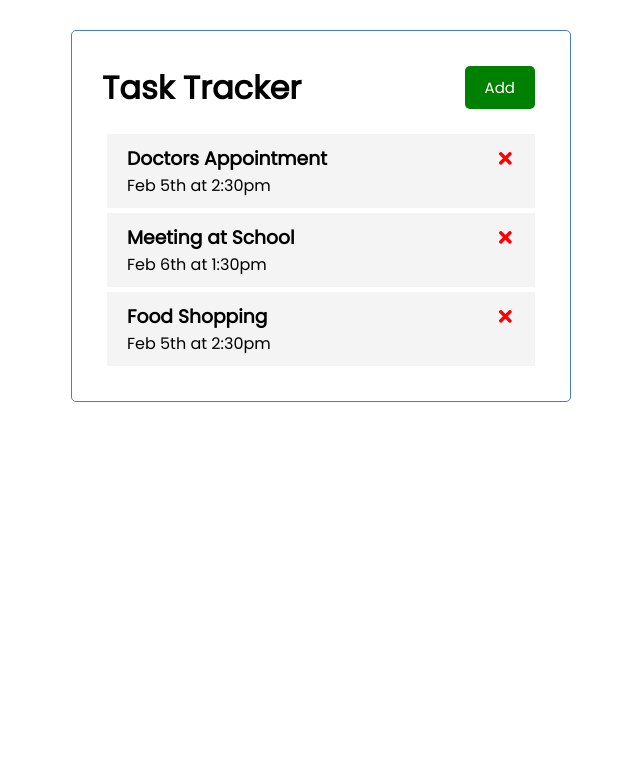
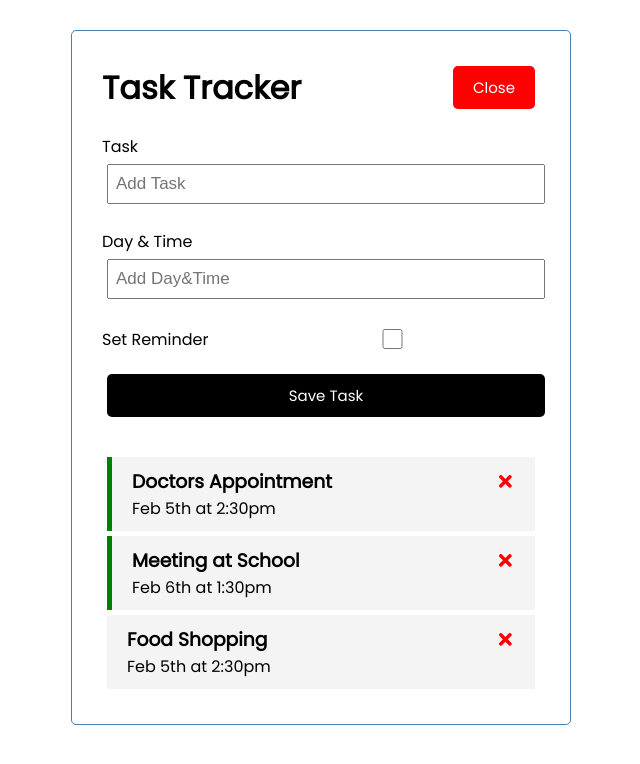
Before and after one commit to Abdelmuttalib/ReactJS-WebApps, a React (Create React App) app in the folder react-task-tracker/: page / in a window 1280 px wide. Both pictures are taken after a click on the button "Add". Shown: the top 764 px of the page, without its empty margins (319-959 px from the left). Built offline with nearby package versions, Linux system fonts and the light colour scheme.

Commit message:
production build added

```diff
--- a/react-task-tracker/package.json
+++ b/react-task-tracker/package.json
@@ -6,6 +6,7 @@
     "@testing-library/jest-dom": "^5.11.9",
     "@testing-library/react": "^11.2.3",
     "@testing-library/user-event": "^12.6.2",
+    "json-server": "^0.16.3",
     "react": "^17.0.1",
     "react-dom": "^17.0.1",
     "react-icons": "^4.1.0",
--- a/react-task-tracker/src/App.js
+++ b/react-task-tracker/src/App.js
@@ -1,11 +1,13 @@
 import Header from './components/Header';
 import './index.css';
-import Button from './components/Button';
 import Tasks from './components/Tasks';
+import AddTask from './components/AddTask';
 import {useState} from 'react';
+/** import {useState, useEffect} from 'react'; */
 
 function App() {
-  var [tasks, setTasks] = useState([
+  const [showAddTask, setShowAddTask] = useState(false);
+  const [tasks, setTasks] = useState([
     {
         id: 1,
         text: 'Doctors Appointment',
@@ -24,44 +26,80 @@ function App() {
     }
 ])
 
-const deleteTask = (id, task) => {
-  var holder = [];
+
+// toggle addTask form
+
+
+
+
+// Add Task
+const addTask = (createdTask) => {
+  const id = tasks.length + 1;
+  const newTask = {id, ...createdTask}
+  setTasks([...tasks, newTask]);
+  /*const addTo = {
+    id: tasks.length + 1,
+    text: one,
+    day: two,
+    reminder: three
+  }
+  setTasks(tasks.concat(addTo));*/
+}
+
+
+
+// Delete Task
+const deleteTask = (id) => {
+
+  setTasks(tasks.filter(task => task.id !== id));
+
+  // The Deleted Element
+  // console.log("deleted: ", tasks.filter(task => task.id == id));
+  /*
   setTimeout(() => {
-    var removeIcons = document.querySelectorAll('.goog');
+    var removeIcons = document.querySelectorAll('.remIcons');
 
     removeIcons.forEach((element) => {
       element.addEventListener('click', function(){
         var taskDiv = element.closest('div');
         var taskText = element.closest('h3');
-        function into(){
-
-        }
         for(var loop = tasks.length - 1; loop > -1; loop--){
           console.log("HOW: ", tasks[loop]);
-          console.log("TASKS: ", tasks);
+          console.log("TASKS: ", tasks.length);
           if (tasks[loop].text == taskText.outerText){
             var indexed = tasks.indexOf(tasks[loop]);
             tasks.splice(indexed, 1);
+            setTasks(tasks);
             taskDiv.remove();
-            setTasks(tasks);
-            console.log("DOWN: ", tasks);
             break;
           }else{
             console.log("In Else: ");
             continue;
           }
         }
-
       }, false);
     });
 
-}, 200);
+}, 200); */
 }
+
+// Toggle reminder
+const toggleReminder = (id) => {
+  console.log("HERE: ", tasks);
+  setTasks(tasks.map(task => task.id === id ? { ...task, reminder: !task.reminder } : task))
+}
+
+// Handle Submit Of Add Task Form
+/*const handleSubmit = () => {
+  console.log("SUBMITTED: ");
+}*/
+
 
   return (
     <div className="container">
-      <Header />
-      <Tasks tasks={tasks} ondelete={deleteTask()}/>
+      <Header onAddClicked={() => setShowAddTask(!showAddTask)} showAdd={showAddTask}/>
+      {showAddTask ? <AddTask onAdd={addTask}/> : ''}
+        {tasks.length > 0 ? <Tasks tasks={tasks} onDelete={deleteTask} onToggle={toggleReminder}/> : 'Nothing To Show'}
     </div>
   );
 }
--- /dev/null
+++ b/react-task-tracker/src/components/AddTask.js
@@ -0,0 +1,54 @@
+import {useState} from 'react';
+
+
+
+
+const AddTask = ({onAdd}) => {
+
+    const [text, setText] = useState('');
+    const [day, setDay] = useState('');
+    const [reminder, setReminder] = useState(false);
+
+
+    const submitHandler = (e) => {
+        e.preventDefault();
+
+        // alert if input form submitted empty
+        if(!text){
+            alert("Add a Task");
+            return;
+        }
+        // call addTo() function with inputed values as parameters
+        onAdd({text, day, reminder});
+
+        // clear the form
+        setText('');
+        setDay('');
+        setReminder(false);
+    }
+
+
+
+    return (
+        <form onSubmit={submitHandler} className='add-form'>
+            <div className='form-control'>
+                <label>Task
+                <input id='first' type='text' placeholder='Add Task' value={text} onChange={(e) => setText(e.target.value)}/>
+                </label>
+            </div>
+            <div className='form-control'>
+                <label>Day & Time
+                <input id='second' type='text' placeholder='Add Day&Time' value={day} onChange={(e) => setDay(e.target.value)}/>
+                </label>
+            </div>
+            <div className='form-control form-control-check'>
+                <label>Set Reminder</label>
+                <input id='third' type='checkbox' checked={reminder} value={reminder} onChange={(e) => setReminder(e.currentTarget.checked)}/>
+            </div>
+
+            <input type='submit' value='Save Task' className='btn btn-block' />
+        </form>
+    )
+}
+
+export default AddTask
--- a/react-task-tracker/src/components/Button.js
+++ b/react-task-tracker/src/components/Button.js
@@ -1,13 +1,13 @@
 import PropTypes from 'prop-types';
 
-const Button = ({text, color}) => {
-    const doit = (e) =>{console.log(e);}
-    return <button className='btn' style={{backgroundColor: color}}>{text}</button>
+const Button = ({text, color, onAddClicked}) => {
+    // const doit = (e) =>{console.log(e);}
+    return <button className='btn' style={{backgroundColor: color}} onClick={onAddClicked}>{text}</button>
 }
 
 Button.defaultProps = {
     text: 'Add',
-    color: 'black'
+    color: 'green'
 }
 
 Button.propTypes = {
--- a/react-task-tracker/src/components/Header.js
+++ b/react-task-tracker/src/components/Header.js
@@ -1,11 +1,11 @@
 import PropTypes from 'prop-types';
 import Button from './Button';
 
-const Header = ({title}) => {
+const Header = ({title, onAddClicked, showAdd}) => {
     return (
         <header className='header'>
             <h1>{title}</h1>
-            <Button color='green'/>
+            <Button onAddClicked={onAddClicked} color={showAdd ? 'red' : 'green'} text={showAdd ? 'Close' : 'Add'}/>
         </header>
     )
 }
--- a/react-task-tracker/src/components/Task.js
+++ b/react-task-tracker/src/components/Task.js
@@ -1,11 +1,14 @@
 import {FaTimes} from 'react-icons/fa';
 
-const Task = ({tasksl, ondel}) => {
-    const taskId = tasksl.id;
-    const taskText = tasksl.text;
+const Task = ({tasksl, onDelete, onToggle}) => {
+
     return (
-        <div className='task'>
-            <h3>{tasksl.text}<FaTimes className='goog' ondo={ondel} style={{color: 'red'}}/></h3>
+        <div className={`task ${tasksl.reminder ? `reminder`: ''}`} onDoubleClick={() => onToggle(tasksl.id)}>
+            <h3>{tasksl.text}{' '}
+            <FaTimes className='remIcons'
+                    onClick={() => onDelete(tasksl.id)}
+                    style={{color: 'red'}}/>
+            </h3>
             <p>{tasksl.day}</p>
         </div>
     )
--- a/react-task-tracker/src/components/Tasks.js
+++ b/react-task-tracker/src/components/Tasks.js
@@ -1,9 +1,9 @@
 import Task from './Task';
-const Tasks = ({tasks, ondelete}) => {
+const Tasks = ({tasks, onDelete, onToggle}) => {
     return (
         <>
         {tasks.map((task) => (
-          <Task key={task.id} tasksl={task} ondel={ondelete}/>
+          <Task key={task.id} tasksl={task} onDelete={onDelete} onToggle={onToggle}/>
     ))}
         </>
     )
```
Also changed, not shown: react-task-tracker/src/index.css (line endings or trailing spaces), 2 other files (tests, documents, lock files or other folders).
